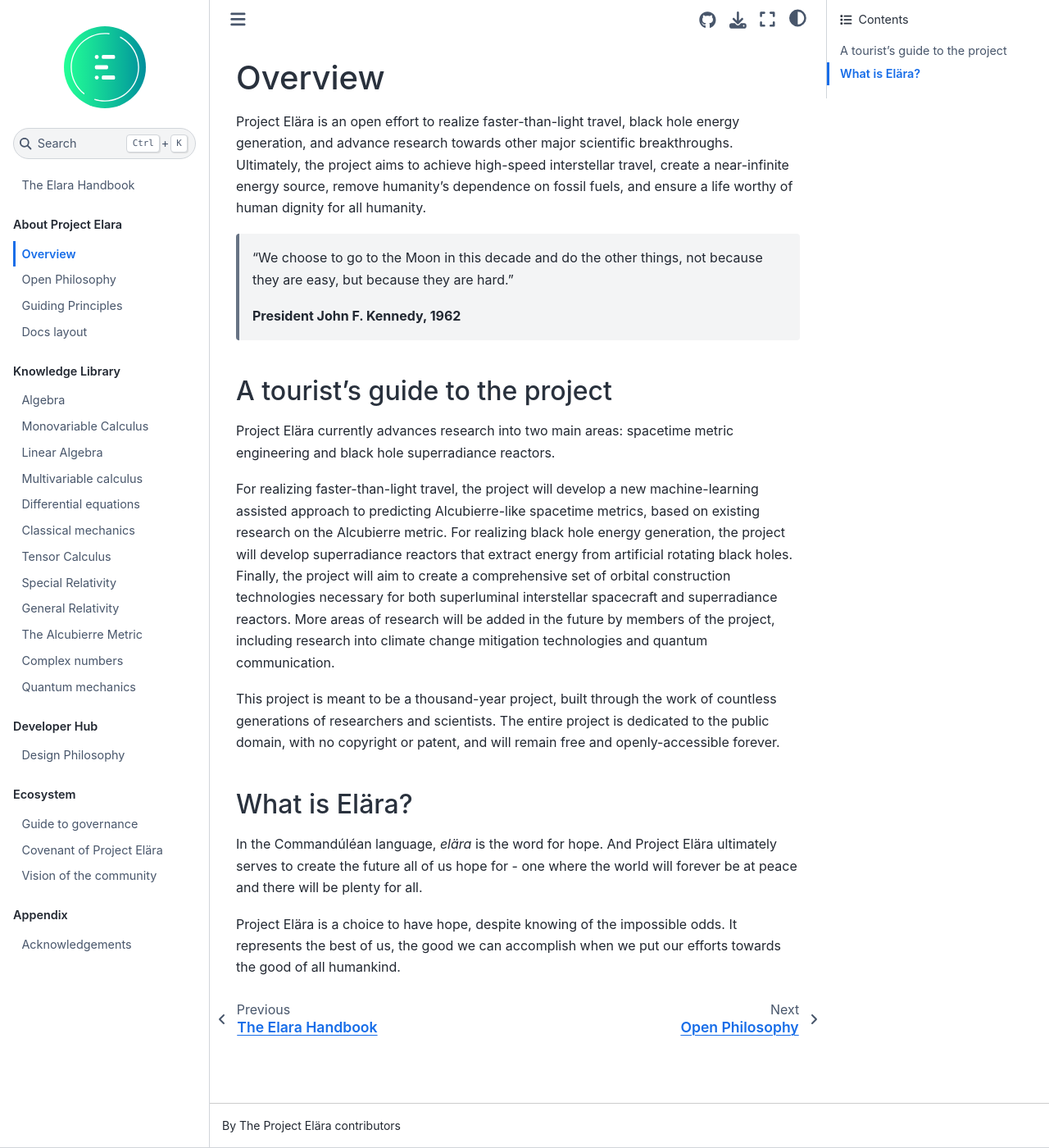
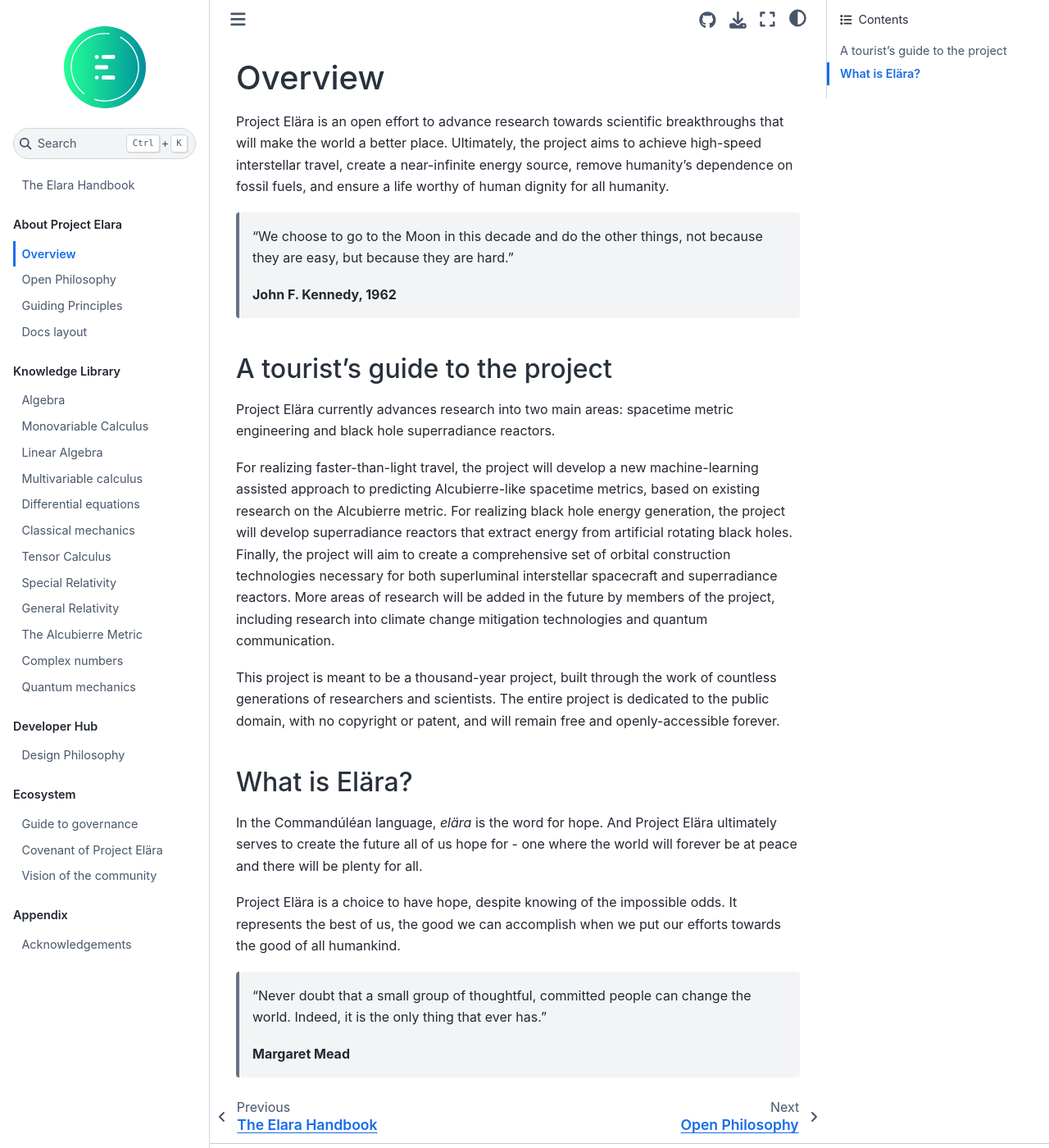
Before and after one commit to elaraproject/elara-handbook, a Jupyter Book: the page built from book/about/overview.md, in a window 1280 px wide and 1400 px high. Shown: the whole window at 82% size. Built offline with Jupyter Book 1.0.4 settings and Sphinx 7.4.7 and the Sphinx Book theme 1.1.4, drawn with Linux system fonts in a browser that asks for light colours.

```diff
--- a/book/about/overview.md
+++ b/book/about/overview.md
@@ -1,10 +1,10 @@
 # Overview
 
-Project Elära is an open effort to realize faster-than-light travel, black hole energy generation, and advance research towards other major scientific breakthroughs. Ultimately, the project aims to achieve high-speed interstellar travel, create a near-infinite energy source, remove humanity's dependence on fossil fuels, and ensure a life worthy of human dignity for all humanity.
+Project Elära is an open effort to advance research towards scientific breakthroughs that will make the world a better place. Ultimately, the project aims to achieve high-speed interstellar travel, create a near-infinite energy source, remove humanity's dependence on fossil fuels, and ensure a life worthy of human dignity for all humanity.
 
 > “We choose to go to the Moon in this decade and do the other things, not because they are easy, but because they are hard.”
 >
-> **President John F. Kennedy, 1962**
+> **John F. Kennedy, 1962**
 
 ## A tourist's guide to the project
 
@@ -19,3 +19,7 @@
 In the Commandúléan language, _elära_ is the word for hope. And Project Elära ultimately serves to create the future all of us hope for - one where the world will forever be at peace and there will be plenty for all.
 
 Project Elära is a choice to have hope, despite knowing of the impossible odds. It represents the best of us, the good we can accomplish when we put our efforts towards the good of all humankind.
+
+> “Never doubt that a small group of thoughtful, committed people can change the world. Indeed, it is the only thing that ever has.”
+>
+> **Margaret Mead**
```
Also changed, not shown: book/knowledge-library/general-relativity.ipynb.
